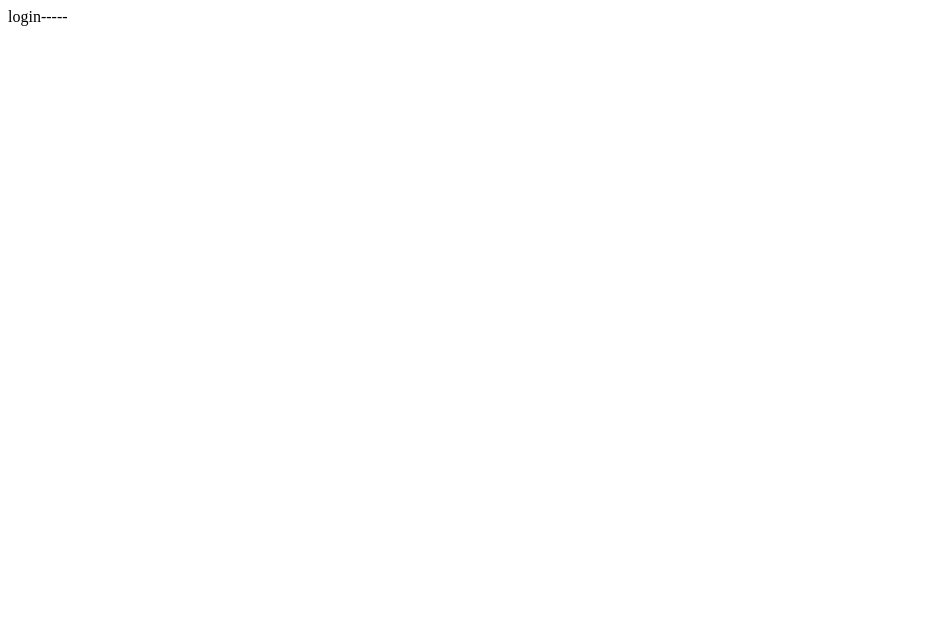
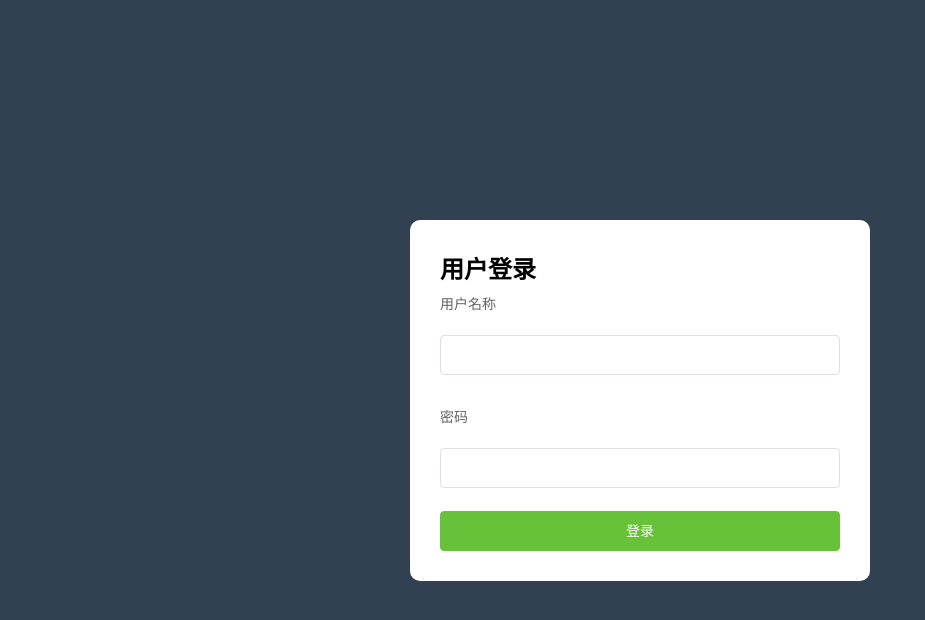
Before and after one commit to Kuptian12345/my-project, a Vue app: page /#/login in a window 1280 px wide. Shown: the top 620 px of the page, without its empty margins (0-925 px from the left). Built offline with nearby package versions, Linux system fonts and the light colour scheme.

Commit message:
处理了登录的res

```diff
--- a/package.json
+++ b/package.json
@@ -12,6 +12,7 @@
     "build": "node build/build.js"
   },
   "dependencies": {
+    "axios": "^0.19.0",
     "element-ui": "^2.11.1",
     "vue": "^2.5.2",
     "vue-router": "^3.0.1"
--- a/src/App.vue
+++ b/src/App.vue
@@ -11,5 +11,7 @@
 </script>
 
 <style>
-
+#app {
+  height: 100%;
+}
 </style>
--- /dev/null
+++ b/src/assets/css/base.css
@@ -0,0 +1,7 @@
+html,
+h2,
+body {
+  padding: 0;
+  margin: 0;
+  height: 100%;
+}
--- a/src/components/login.vue
+++ b/src/components/login.vue
@@ -1,10 +1,68 @@
 <template>
-  <div>login-----</div>
+  <div class="login-wrap">
+    <el-form class="login-form" label-position="top" label-width="80px" :model="formdata">
+      <h2>用户登录</h2>
+      <el-form-item label="用户名称">
+        <el-input v-model="formdata.username"></el-input>
+      </el-form-item>
+      <el-form-item label="密码">
+        <el-input v-model="formdata.password"></el-input>
+      </el-form-item>
+      <el-button @click.prevent="handleLogin()" class="login-btn" type="success">登录</el-button>
+    </el-form>
+  </div>
 </template>
 
 <script>
-export default {}
+export default {
+  data() {
+    return {
+      formdata: {
+        username: "",
+        password: ""
+      }
+    };
+  },
+  methods: {
+    handleLogin() {
+      this.$http
+        .post(`login`, this.formdata)
+        .then(res => {
+          const {
+            data: {
+              data,
+              meta: { msg, status }
+            }
+          } = res;
+          if (status === 200) {
+            this.$message.success("恭喜你,这是一条成功的消息");
+          } else {
+            this.$message.error("错了哦，这是一条错误消息");
+          }
+        })
+        .catch(err => {
+          console.log(err);
+        });
+    }
+  }
+};
 </script>
 
-<style>
+<style scoped>
+.login-wrap {
+  height: 100%;
+  background-color: #324152;
+  display: flex;
+  justify-content: center;
+  align-items: center;
+}
+.login-form {
+  background-color: #fff;
+  border-radius: 10px;
+  width: 400px;
+  padding: 30px;
+}
+.login-btn {
+  width: 100%;
+}
 </style>
--- a/src/main.js
+++ b/src/main.js
@@ -3,8 +3,13 @@
 import Vue from 'vue'
 import App from './App'
 import router from './router'
+import '@/assets/css/base.css'
 import ElementUI from 'element-ui'
 import 'element-ui/lib/theme-chalk/index.css'
+import axios from 'axios'
+axios.defaults.baseURL = 'http://localhost:8888/api/private/v1/'
+
+Vue.prototype.$http = axios
 
 Vue.use(ElementUI)
 
--- a/src/router/index.js
+++ b/src/router/index.js
@@ -7,7 +7,7 @@
 export default new Router({
   routes: [{
     path: '/',
-    name: 'home'
+    redirect: '/login'
   }, {
     name: 'login',
     path: '/login',
```
Also changed, not shown: 2 other files (tests, documents, lock files or other folders).
